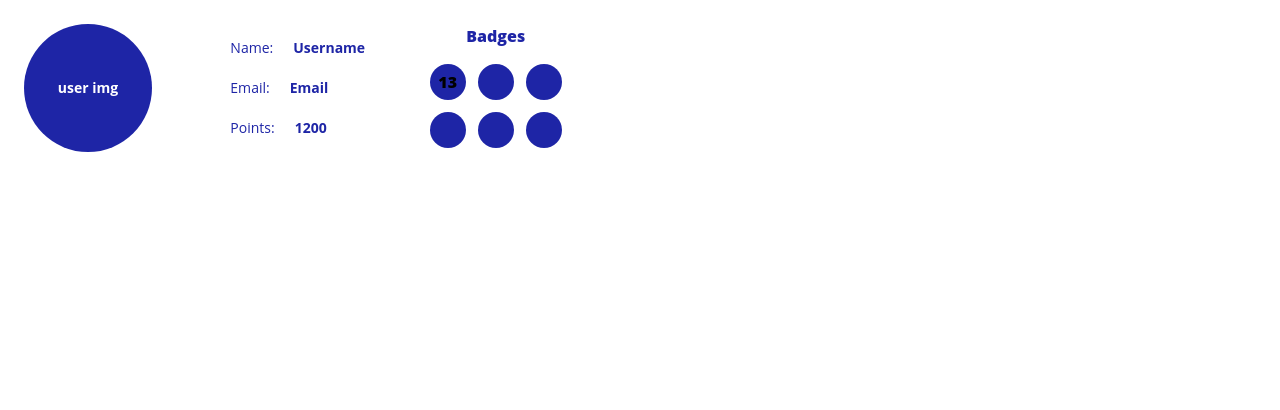
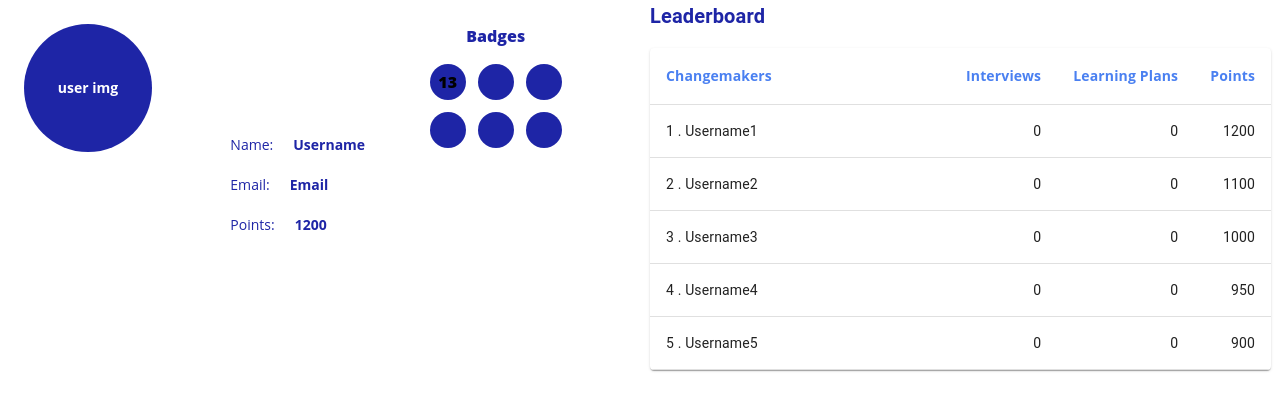
Before and after one commit to Tarek-Al-Khatib/frontend, a React (Create React App) app: page /myprofile in a window 1280 px wide. Shown: the top 410 px of the page. Built offline with nearby package versions, Linux system fonts and the light colour scheme.

Commit message:
Added table to the profile page

```diff
--- a/src/pages/Profile/Profile.jsx
+++ b/src/pages/Profile/Profile.jsx
@@ -1,7 +1,56 @@
 import React from "react";
+import {
+  Box,
+  Paper,
+  Table,
+  TableBody,
+  TableCell,
+  TableContainer,
+  TableHead,
+  TableRow,
+  Typography,
+} from "@mui/material";
 
 const Profile = () => {
+  const leaderboardData = [
+    {
+      rank: 1,
+      username: "Username1",
+      interviews: 0,
+      learningPlans: 0,
+      points: 1200,
+    },
+    {
+      rank: 2,
+      username: "Username2",
+      interviews: 0,
+      learningPlans: 0,
+      points: 1100,
+    },
+    {
+      rank: 3,
+      username: "Username3",
+      interviews: 0,
+      learningPlans: 0,
+      points: 1000,
+    },
+    {
+      rank: 4,
+      username: "Username4",
+      interviews: 0,
+      learningPlans: 0,
+      points: 950,
+    },
+    {
+      rank: 5,
+      username: "Username5",
+      interviews: 0,
+      learningPlans: 0,
+      points: 900,
+    },
+  ];
   return (
+    <div className="flex">
       <div class="flex gap-5 justify-between w-[650px] bg-white rounded-[15px] p-6">
         <div class="w-32 h-32 bg-[#1e25a6] rounded-full flex justify-center items-center">
           <span class="text-white text-sm font-bold font-['Open Sans Hebrew']">
@@ -55,6 +104,78 @@ const Profile = () => {
           </div>
         </div>
       </div>
+      <div>
+        <Typography
+          variant="h6"
+          sx={{ color: "#1e25a6", fontWeight: "bold", mb: 2 }}
+        >
+          Leaderboard
+        </Typography>
+        <TableContainer component={Paper}>
+          <Table aria-label="leaderboard table">
+            <TableHead>
+              <TableRow>
+                <TableCell
+                  sx={{
+                    color: "#4a80f1",
+                    fontWeight: "bold",
+                    fontFamily: "Open sans",
+                    width: 300,
+                    textAlign: "start",
+                  }}
+                  align="right"
+                >
+                  Changemakers
+                </TableCell>
+                <TableCell
+                  sx={{
+                    color: "#4a80f1",
+                    fontWeight: "bold",
+                    fontFamily: "Open sans",
+                  }}
+                  align="right"
+                >
+                  Interviews
+                </TableCell>
+                <TableCell
+                  sx={{
+                    color: "#4a80f1",
+                    fontWeight: "bold",
+                    fontFamily: "Open sans",
+                  }}
+                  align="right"
+                >
+                  Learning Plans
+                </TableCell>
+                <TableCell
+                  sx={{
+                    color: "#4a80f1",
+                    fontWeight: "bold",
+                    fontFamily: "Open sans",
+                    textAlign: "end",
+                  }}
+                  align="right"
+                >
+                  Points
+                </TableCell>
+              </TableRow>
+            </TableHead>
+            <TableBody>
+              {leaderboardData.map((user) => (
+                <TableRow key={user.rank}>
+                  <TableCell align="right" sx={{ textAlign: "start" }}>
+                    {user.rank} {". "} {user.username}
+                  </TableCell>
+                  <TableCell align="right">{user.interviews}</TableCell>
+                  <TableCell align="right">{user.learningPlans}</TableCell>
+                  <TableCell align="right">{user.points}</TableCell>
+                </TableRow>
+              ))}
+            </TableBody>
+          </Table>
+        </TableContainer>
+      </div>
+    </div>
   );
 };
 
```
Lines whose indentation alone changed are shown as unchanged.
